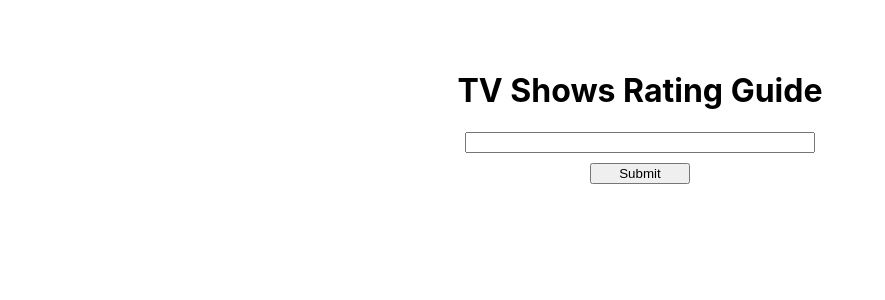
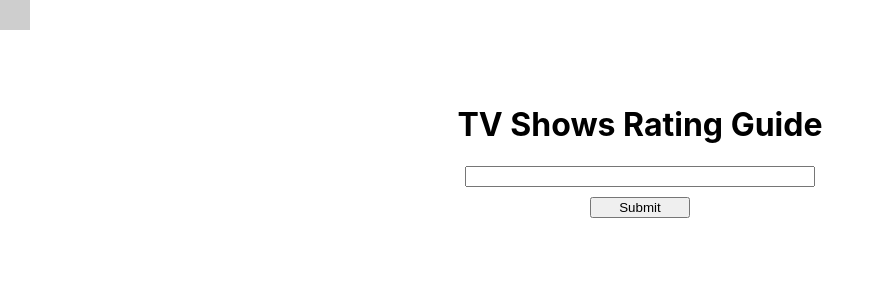
Before and after one commit to lucas4e/rechartsnext, a Next.js app: page / in a window 1280 px wide. Shown: the top 300 px of the page, without its empty margins (0-885 px from the left). Built offline with nearby package versions, Linux system fonts and the light colour scheme; grey boxes are pictures that could not be loaded.

Commit message:
added icon

```diff
--- a/next.config.js
+++ b/next.config.js
@@ -1,6 +1,9 @@
 /** @type {import('next').NextConfig} */
 const nextConfig = {
   reactStrictMode: true,
-}
+  images: {
+    domains: ['cdn-icons-png.flaticon.com'],
+  },
+};
 
-module.exports = nextConfig
+module.exports = nextConfig;
--- a/pages/index.tsx
+++ b/pages/index.tsx
@@ -19,6 +19,7 @@ import {
   SeriesData,
   TVMazeRes,
 } from '../models/types';
+import Image from 'next/image';
 
 function App() {
   const [error, setError] = React.useState<string | null>(null);
@@ -171,6 +172,17 @@ function App() {
   }
 
   return (
+    <>
+      <div style={{ opacity: 0.5, cursor: 'pointer' }}>
+        <a href='https://github.com/lucasersson/rechartsnext'>
+          <Image
+            src='https://cdn-icons-png.flaticon.com/512/25/25231.png'
+            alt='github'
+            width={30}
+            height={30}
+          />
+        </a>
+      </div>
       <div
         className='App'
         style={{
@@ -200,6 +212,7 @@ function App() {
           <RenderChart series_data={data} />
         </div>
       </div>
+    </>
   );
 }
 
```
Lines whose indentation alone changed are shown as unchanged.
